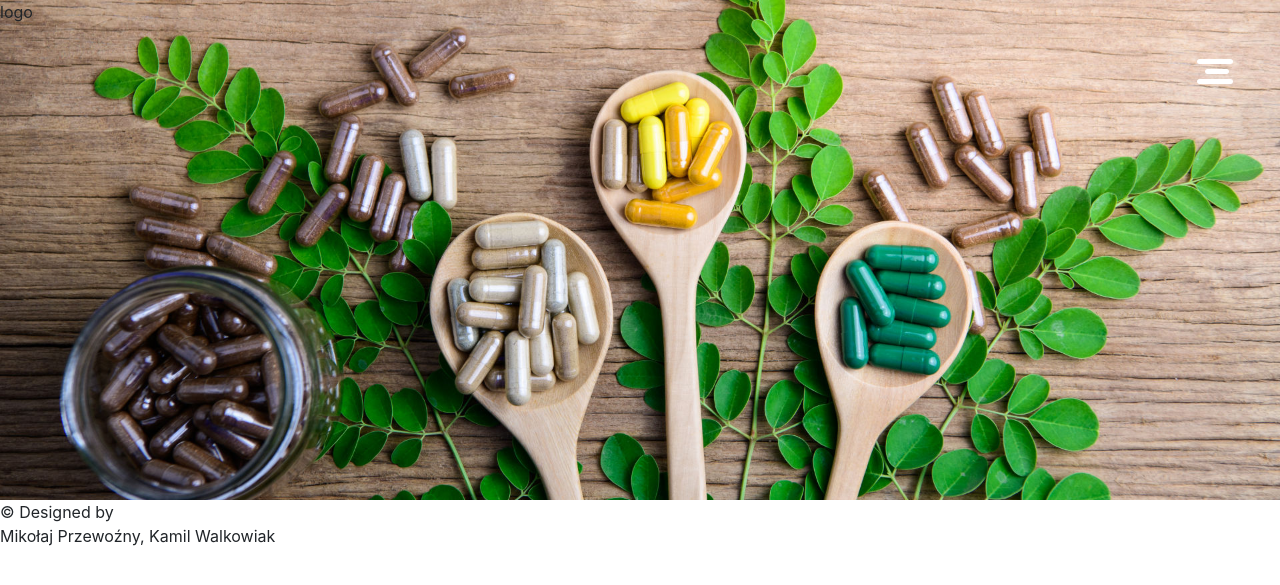
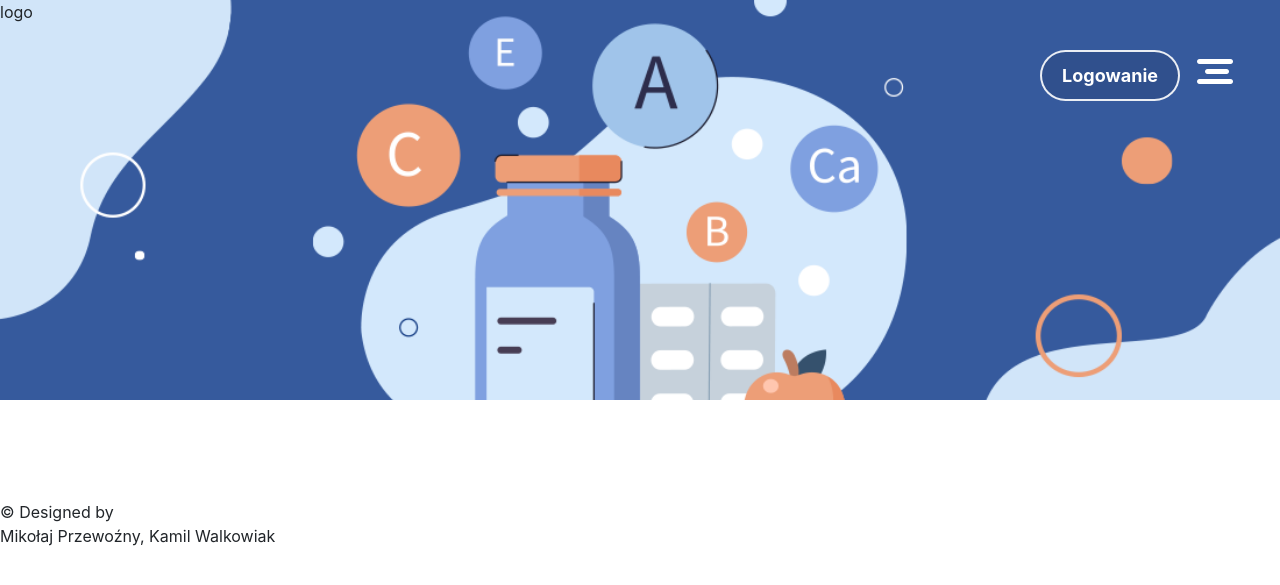
Before and after one commit to ZSET-Leszno/sklep, a PHP site: page / in a window 1280 px wide. Shown: the top 585 px of the page. Run offline with PHP 8.4, Linux system fonts and the light colour scheme; some libraries are stand-ins or nearby versions.

Commit message:
***** ***

```diff
--- a/index.html
+++ b/index.html
@@ -17,6 +17,7 @@
 
 <header>
 		<div class="header">
+			<div class="tlo">
 			   <div id="przelacznik" class="menu-nakladka">
 				  <a href="#" class="nakladka-zamykanie" onclick="zamykanie()">&times;</a>
 				  <div class="menu">
@@ -28,8 +29,10 @@
 				  </div>
 			   </div>
 			   <p class="d-inline">logo</p>
+			   <a href="" class="float-right logowanie">Logowanie</a>
 			   <span onclick="otwieranie()" class="float-right przycisk"><img src="images/toogle-icon1.png" class="nakladka-otwieranie"></span>
-		 </div>
+		 	</div>
+		</div>
 </header>
 
 
--- a/style.css
+++ b/style.css
@@ -8,10 +8,16 @@ html
 
 .header{
     width: 100%;
+    height: 500px;
+}
+
+.tlo
+{
     background-size: 100%;
-    height: 500px;
-    background-image: url(images/header-tlo1.jpg);
+    background-image: url(images/header-tlo2.png);
     background-repeat: no-repeat;
+    width: 100%;
+    height: 400px;
 }
 
 
@@ -41,6 +47,26 @@ html
     right: 45px;
 }
 
+.logowanie
+{
+    position: absolute;
+    top: 50px;
+    right: 100px;
+    background-color: rgba(0, 0, 0, 0.1);
+    border: 2px solid rgba(255, 255, 255, 0.9);
+    border-radius: 50px;
+    padding: 10px 20px;
+    color: white;
+    font-weight: bold;
+    font-size: 18px;
+}
+
+.logowanie:hover
+{
+    color: white;
+    text-decoration: none;
+}
+
 .menu-nakladka a {
     padding: 0px;
     text-decoration: none;
```
Also changed, not shown: images/header-tlo2.jpg (added), images/header-tlo2.png (added).
